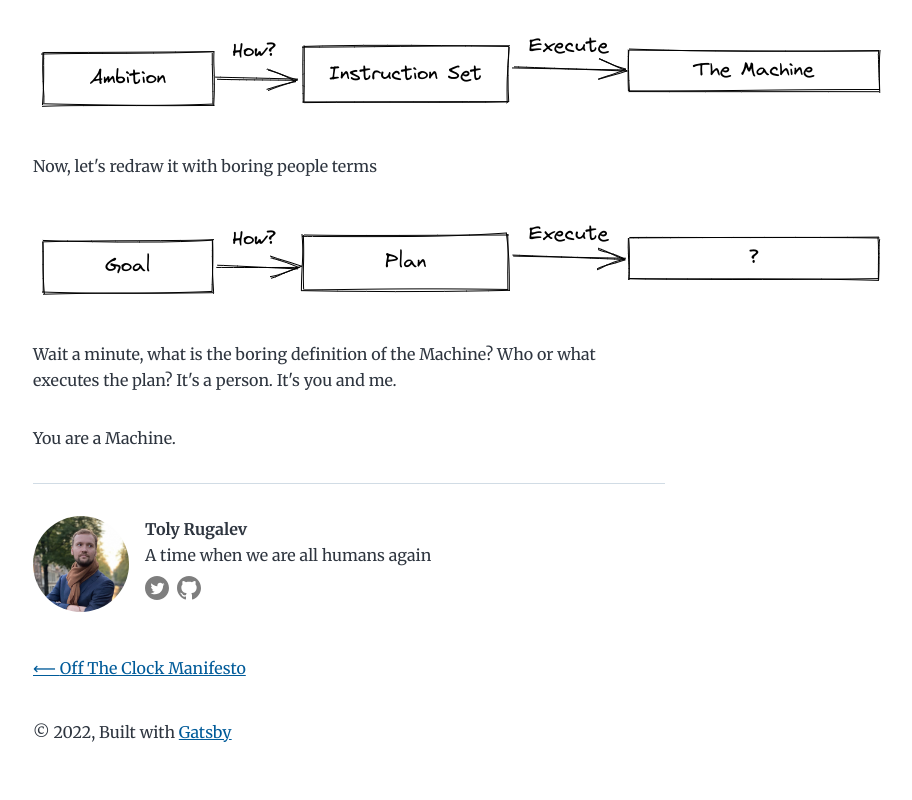
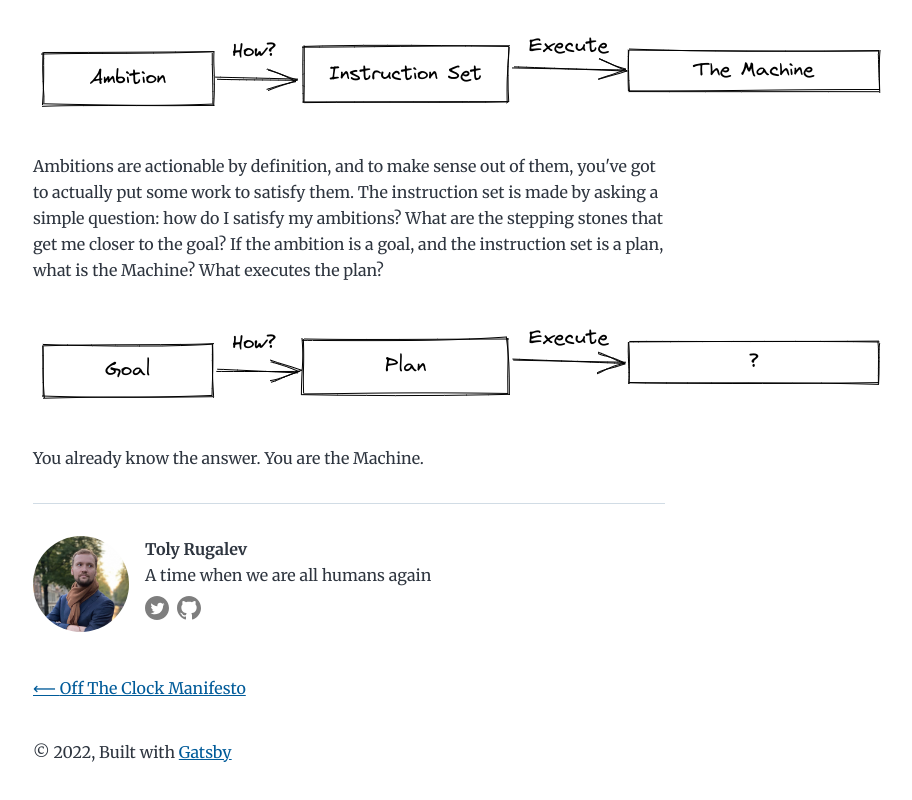
Before and after one commit to AnatolyRugalev/off-the-clock-blog, a Gatsby site: page /2022-08/16-a-machine-inside-me/ in a window 1280 px wide. Shown: the part 2911-3711 px from the top of the page, without its empty margins (291-1203 px from the left). Built offline with nearby package versions, Linux system fonts and the light colour scheme; Gatsby itself is replaced by a stand-in of ours.

Commit message:
Publish Blog Posts

```diff
--- a/posts/2022-08/16-a-machine-inside-me.md
+++ b/posts/2022-08/16-a-machine-inside-me.md
@@ -36,14 +36,12 @@ Goal setting is such a boring term, that I feel disgust just typing this sentenc
 
 > Ambition - a strong desire to do or to achieve something, typically requiring determination and hard work
 
-Just reading this gave me some chills. I am OK to work hard as long as the work is aligned with my ambitions. Everyone should have ambitions. Do you know what else everyone should have? An instruction set to reach them. Yes, that's right, I just replaced a boring term again. I enjoy planning sometimes, but I know that a lot of people don't. Some even might think I'm a psycho, but I kindly disagree. Let me show you the basic data flow diagram that shows the ambitions pipeline.
+Just reading this gave me some chills. I am OK to work hard as long as the work is aligned with my ambitions. Everyone should have ambitions. Do you know what else everyone should have? An instruction set to reach them. Yes, that's right, I just replaced a boring term again. I enjoy planning sometimes, but I know that a lot of people hate it. Some even might think I'm a psycho, but I kindly disagree. Let me show you the basic data flow diagram that shows the ambitions pipeline.
 
 ![Ambition -> Instruction Set -> Machine](../../media/ambition-instruction-set-machine.png)
 
-Now, let's redraw it with boring people terms
+Ambitions are actionable by definition, and to make sense out of them, you've got to actually put some work to satisfy them. The instruction set is made by asking a simple question: how do I satisfy my ambitions? What are the stepping stones that get me closer to the goal? If the ambition is a goal, and the instruction set is a plan, what is the Machine? What executes the plan?
 
 ![Goal -> Plan -> ?](../../media/goal-plan-question.png)
 
-Wait a minute, what is the boring definition of the Machine? Who or what executes the plan? It's a person. It's you and me.
-
-You are a Machine.
+You already know the answer. You are the Machine.
```
